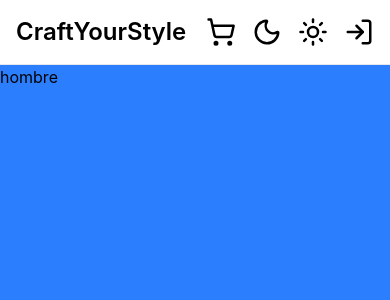
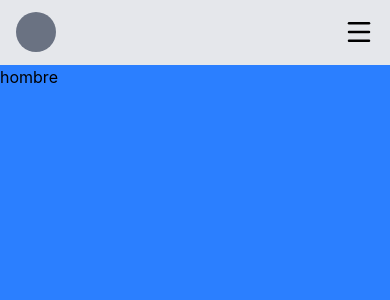
Before and after one commit to ordogens/Proyecto-Formativo-Cliente, a React (Vite) app: page /gorros/hombre in a window 390 px wide. Shown: the top 300 px of the page. Built offline with nearby package versions, Linux system fonts and the light colour scheme.

Commit message:
implementacion del menu para vista mobil

```diff
--- a/src/components/header/Header.tsx
+++ b/src/components/header/Header.tsx
@@ -1,10 +1,31 @@
-import { ShoppingCart, Moon, Sun, LogIn } from "lucide-react";
+import { ShoppingCart, Moon, Sun, LogIn, Menu, X } from "lucide-react";
 import { NavLink } from "react-router-dom";
+import { useState } from "react";
 
 export const Header = () => {
+  const [open, setOpen] = useState(false);
+
   return (
-    <header className="w-full bg-white border-b border-gray-200">
-      <div className="max-w-10xl mx-auto px-4 h-16 flex justify-between items-center">
+    <header className="w-full border-b border-gray-200">
+
+      {/* Barra principal */}
+      <div className="w-full bg-gray-200 md:bg-white h-16 flex justify-between items-center px-4 md:px-8">
+
+        {/* ===== MOBILE VIEW ===== */}
+        <div className="flex items-center md:hidden w-full justify-between">
+
+          {/* Círculo gris (como en tu imagen) */}
+          <div className="w-10 h-10 bg-gray-500 rounded-full" />
+
+          {/* Botón hamburguesa */}
+          <button onClick={() => setOpen(!open)}>
+            {open ? <X size={30} /> : <Menu size={30} />}
+          </button>
+
+        </div>
+
+        {/* ===== DESKTOP VIEW ===== */}
+        <div className="hidden md:flex w-full justify-between items-center">
 
           {/* Logo */}
           <NavLink to="/" className="text-2xl font-semibold">
@@ -12,7 +33,7 @@ export const Header = () => {
           </NavLink>
 
           {/* Navegación */}
-        <nav className="hidden md:flex gap-10">
+          <nav className="flex gap-10">
             <NavLink to="/personalizacion" className="hover:text-red-500 transition">
               Personalización
             </NavLink>
@@ -23,13 +44,24 @@ export const Header = () => {
 
           {/* Iconos */}
           <div className="flex gap-4 items-center">
-          <ShoppingCart size={30} />
-          <Moon size={30} />
-          <Sun size={30} />
-          <LogIn size={30} />
+            <ShoppingCart size={26} />
+            <Moon size={26} />
+            <Sun size={26} />
+            <LogIn size={26} />
           </div>
 
         </div>
+      </div>
+
+      {/* ===== MENÚ MOBILE DESPLEGABLE ===== */}
+      {open && (
+        <div className="md:hidden bg-white shadow-md flex flex-col gap-6 px-6 py-6 text-lg">
+          <NavLink to="/" onClick={() => setOpen(false)}>Inicio</NavLink>
+          <NavLink to="/catalogo" onClick={() => setOpen(false)}>Catálogo</NavLink>
+          <NavLink to="/personalizacion" onClick={() => setOpen(false)}>Personalización</NavLink>
+        </div>
+      )}
+
     </header>
   );
 };
--- /dev/null
+++ b/src/components/header/HeaderMobile.tsx
@@ -0,0 +1,31 @@
+import { Menu } from "lucide-react";
+import { useState } from "react";
+
+export const HeaderMobile = () => {
+  const [open, setOpen] = useState(false);
+
+  return (
+    <>
+      {/* Barra superior */}
+      <header className="w-full h-16 bg-gray-200 flex items-center justify-between px-4">
+
+        {/* Logo circular */}
+        <div className="w-10 h-10 bg-gray-500 rounded-full" />
+
+        {/* Botón menú */}
+        <button onClick={() => setOpen(!open)}>
+          <Menu size={28} />
+        </button>
+      </header>
+
+      {/* Menú desplegable */}
+      {open && (
+        <div className="absolute top-16 left-0 w-full bg-white shadow-md flex flex-col p-6 gap-4">
+          <a href="#">Inicio</a>
+          <a href="#">Catálogo</a>
+          <a href="#">Personalización</a>
+        </div>
+      )}
+    </>
+  );
+};
```
Lines whose indentation alone changed are shown as unchanged.
